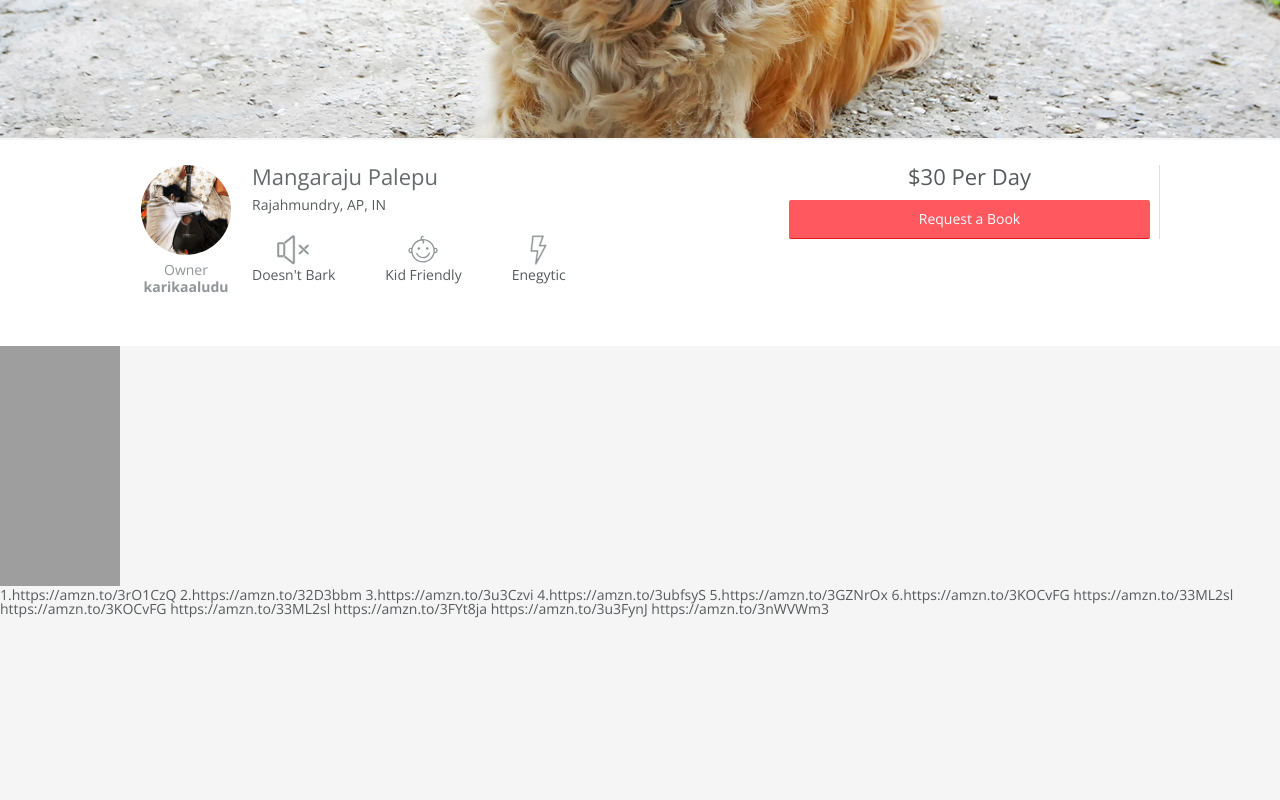
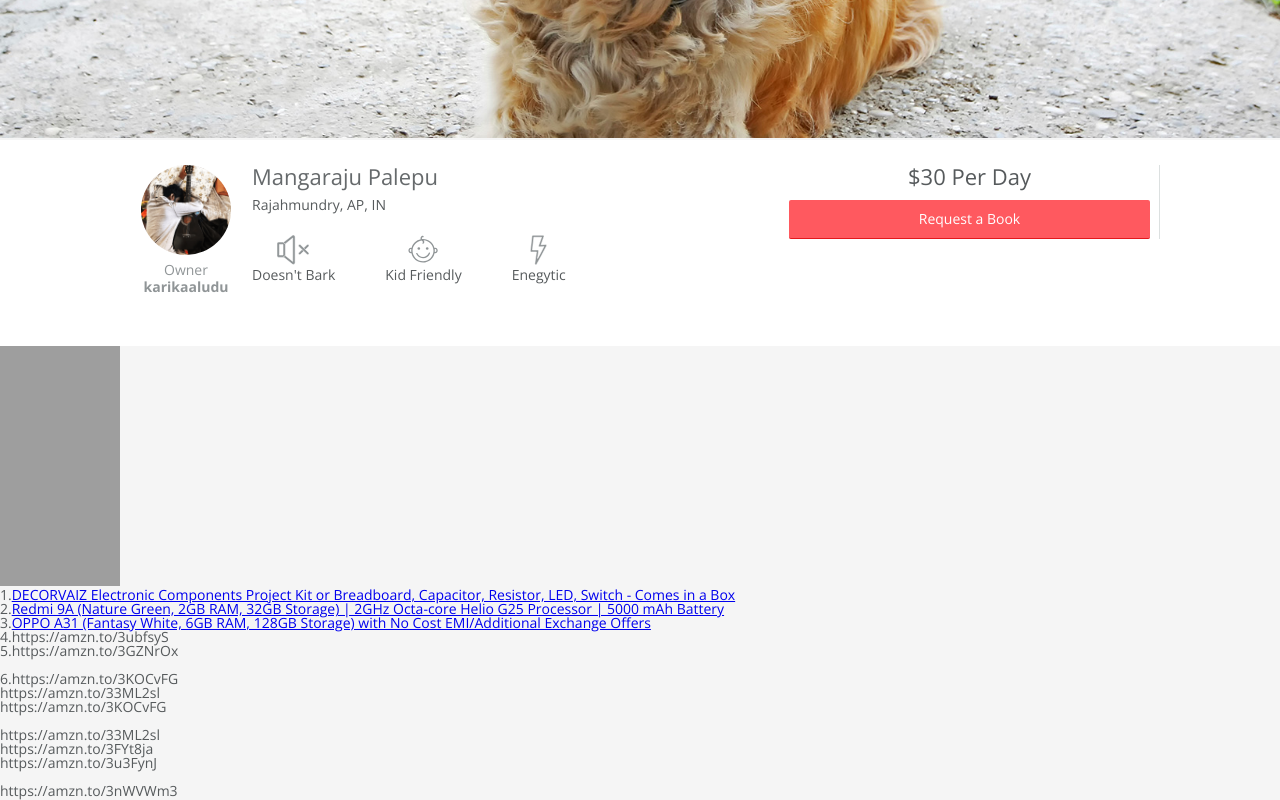
Before and after one commit to karikala/karikala.github.io, a plain HTML site: page index.html in a window 1280 px wide. Shown: the part 392-1192 px from the top of the page. Before the commit the page ends 1010 px from the top, so only its background shows below. Drawn offline with nearby package versions, Linux system fonts and the light colour scheme; grey boxes are pictures that could not be loaded; a script that the page names is missing.

Commit message:
Update index.html
testing link 2

```diff
--- a/index.html
+++ b/index.html
@@ -71,29 +71,29 @@
     <iframe style="width:120px;height:240px;" marginwidth="0" marginheight="0" scrolling="no" frameborder="0" src="//ws-in.amazon-adsystem.com/widgets/q?ServiceVersion=20070822&OneJS=1&Operation=GetAdHtml&MarketPlace=IN&source=ac&ref=tf_til&ad_type=product_link&tracking_id=somaraju00-21&marketplace=amazon&amp;region=IN&placement=B073VNX8XG&asins=B073VNX8XG&linkId=b8446aabb5d92882f510cb458e6de6e0&show_border=false&link_opens_in_new_window=false&price_color=333333&title_color=0066C0&bg_color=FFFFFF">
     </iframe>
 <p>
-  1.https://amzn.to/3rO1CzQ
+  1.<a href="https://amzn.to/3rO1CzQ">DECORVAIZ Electronic Components Project Kit or Breadboard, Capacitor, Resistor, LED, Switch - Comes in a Box</a><br>
 
-2.https://amzn.to/32D3bbm
+2.<a href="https://amzn.to/32D3bbm">Redmi 9A (Nature Green, 2GB RAM, 32GB Storage) | 2GHz Octa-core Helio G25 Processor | 5000 mAh Battery</a><br>
 
-3.https://amzn.to/3u3Czvi
+3.<a href="https://amzn.to/3u3Czvi">OPPO A31 (Fantasy White, 6GB RAM, 128GB Storage) with No Cost EMI/Additional Exchange Offers</a><br>
 
-4.https://amzn.to/3ubfsyS
+4.https://amzn.to/3ubfsyS<br>
 
-5.https://amzn.to/3GZNrOx
+5.https://amzn.to/3GZNrOx<br><br>
 
-6.https://amzn.to/3KOCvFG
+6.https://amzn.to/3KOCvFG<br>
 
-https://amzn.to/33ML2sl
+https://amzn.to/33ML2sl<br>
 
-https://amzn.to/3KOCvFG
+https://amzn.to/3KOCvFG<br><br>
 
-https://amzn.to/33ML2sl
+https://amzn.to/33ML2sl<br>
 
-https://amzn.to/3FYt8ja
+https://amzn.to/3FYt8ja<br>
 
-https://amzn.to/3u3FynJ
+https://amzn.to/3u3FynJ<br><br>
 
-https://amzn.to/3nWVWm3
+https://amzn.to/3nWVWm3<br>
 </p>
 
   </section>
```
